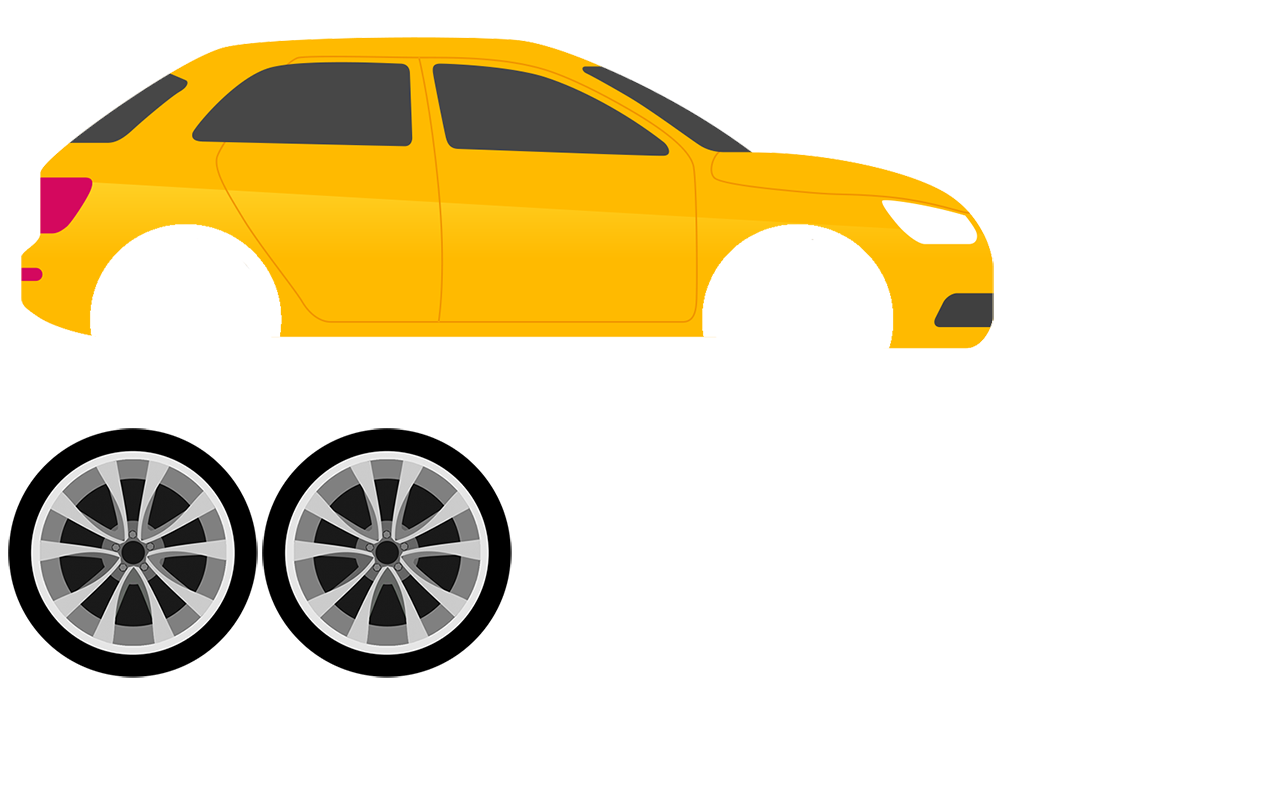
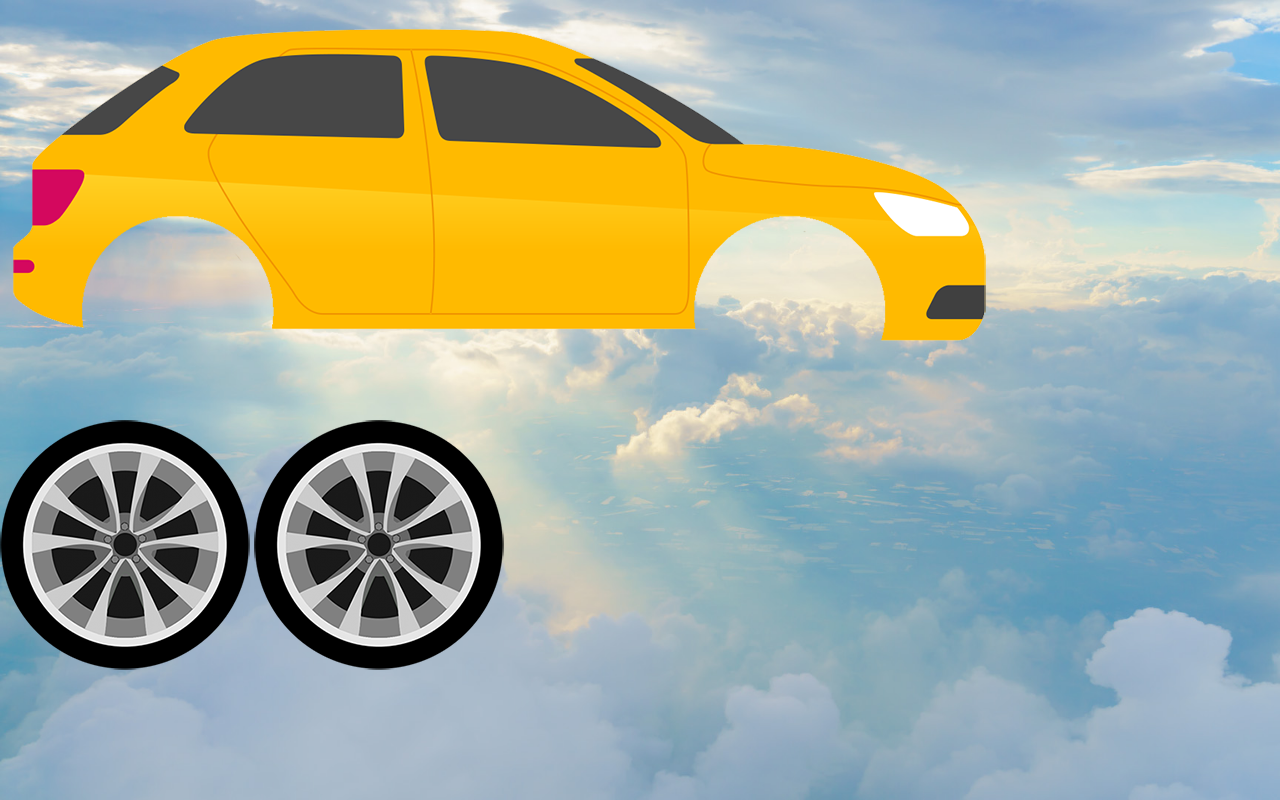
Before and after one commit to MilashaThathsarani/Animation-Assignment-04, a plain HTML site: page index.html in a window 1280 px wide. Drawn offline with Linux system fonts and the light colour scheme.

Commit message:
content updated

```diff
--- a/index.html
+++ b/index.html
@@ -3,6 +3,23 @@
 <head>
     <meta charset="UTF-8">
     <title>Animation - Assignment 04</title>
+
+    <style>
+        *{
+            margin:0;
+            padding:0;
+        }
+
+        .main{
+            height: 100vh;
+            width: 100%;
+            background-image: url('assets/images/sky.jpg');
+            background-size: cover;
+            background-position: center;
+            position: relative;
+            overflow-x: hidden;
+        }
+    </style>
 </head>
 <body>
 <div class="main">
```
